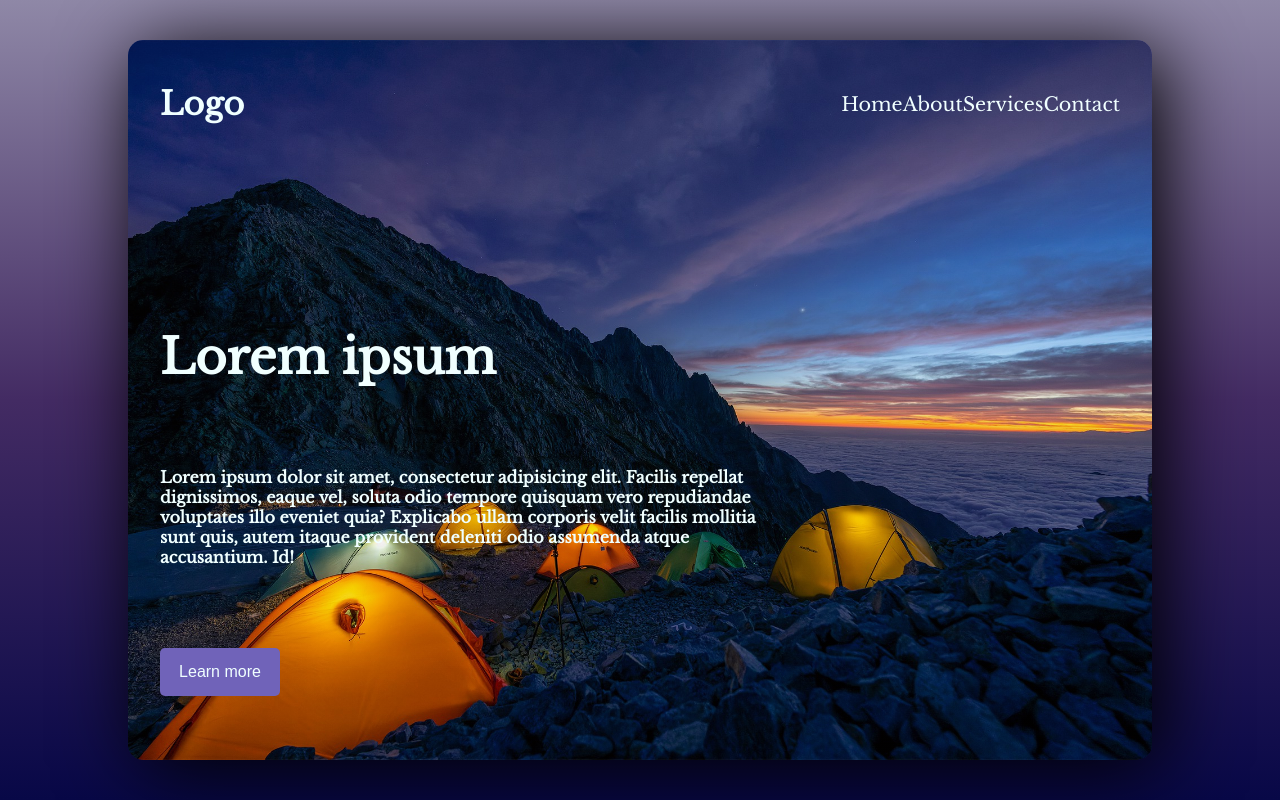
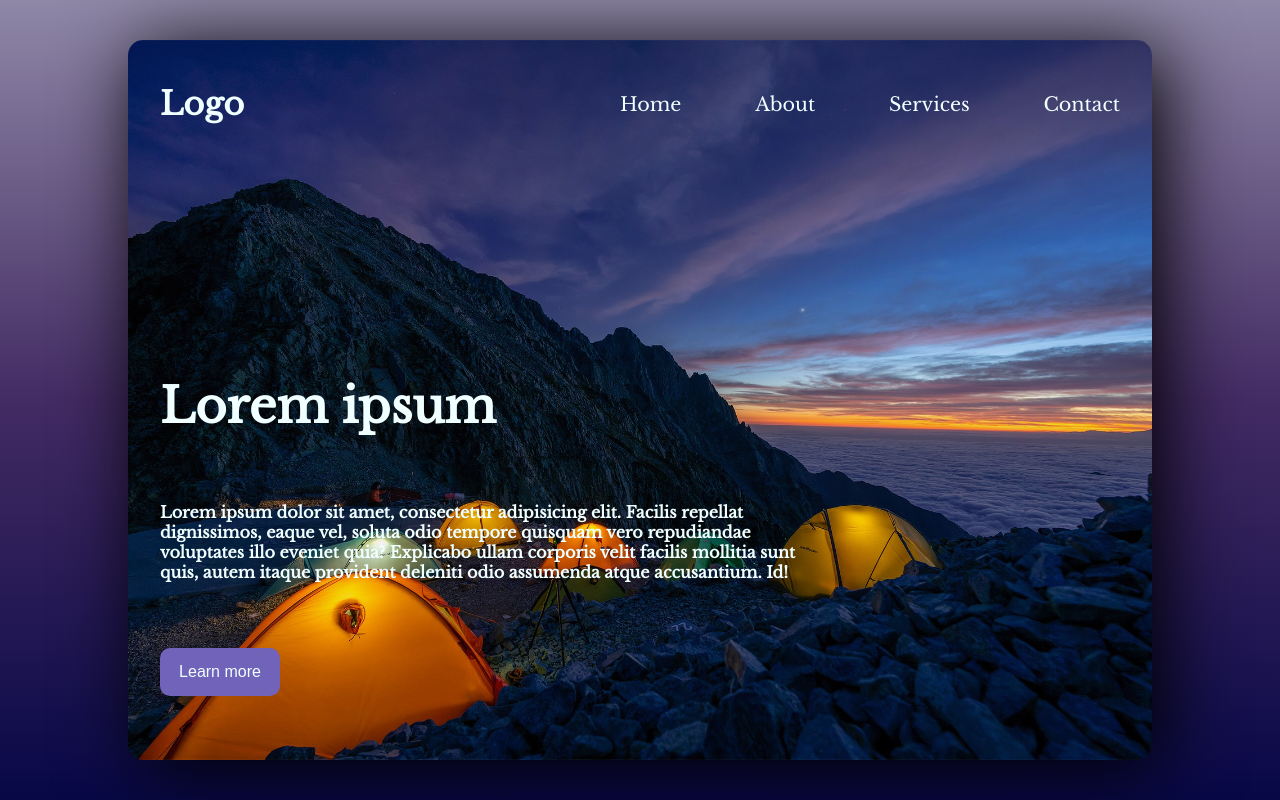
Before and after one commit to Ljusaj123/Landing-page, a React (Create React App) app: page / in a window 1280 px wide. Built offline with nearby package versions, Linux system fonts and the light colour scheme.

Commit message:
updated styles, changed class names

```diff
--- a/src/components/Header.js
+++ b/src/components/Header.js
@@ -3,11 +3,9 @@ import NavBar from "./NavBar";
 
 function Header() {
   return (
-    <header className="header">
+    <header>
       <div className="header-container">
-        <div className="logo-container">
-          <h1>Logo</h1>
-        </div>
+        <h1>Logo</h1>
         <NavBar />
       </div>
     </header>
--- a/src/components/MainText.js
+++ b/src/components/MainText.js
@@ -2,16 +2,16 @@ import React from "react";
 
 function MainText() {
   return (
-    <main className="main">
+    <main>
       <div className="main-container">
         <h1>Lorem ipsum</h1>
-        <h2>
+        <h3>
           Lorem ipsum dolor sit amet, consectetur adipisicing elit. Facilis
           repellat dignissimos, eaque vel, soluta odio tempore quisquam vero
           repudiandae voluptates illo eveniet quia? Explicabo ullam corporis
           velit facilis mollitia sunt quis, autem itaque provident deleniti odio
           assumenda atque accusantium. Id!
-        </h2>
+        </h3>
         <button className="btn">Learn more</button>
       </div>
     </main>
--- a/src/components/NavBar.js
+++ b/src/components/NavBar.js
@@ -11,8 +11,8 @@ function NavBar() {
   };
 
   return (
-    <div className="navbar-container">
-      <nav
+    <nav className="navbar-container">
+      <div
         className={
           navbar ? "navbar-menu-container active" : "navbar-menu-container"
         }
@@ -26,7 +26,7 @@ function NavBar() {
             </li>
           );
         })}
-      </nav>
+      </div>
       <div className="navbar-hamburger" onClick={showNavbar}>
         <li
           className={
@@ -44,7 +44,7 @@ function NavBar() {
           }
         ></li>
       </div>
-    </div>
+    </nav>
   );
 }
 
--- a/src/index.css
+++ b/src/index.css
@@ -48,73 +48,77 @@ body {
   padding: 1rem 2rem;
 }
 
-.landing-page .landing-page-container .header {
+header {
   height: 12vh;
   width: 100%;
   display: flex;
   justify-content: center;
   align-items: center;
 }
-
-.header .header-container {
+.header-container {
   width: 100%;
   display: flex;
   justify-content: space-between;
   align-items: center;
 }
-.header .header-container .navbar-hamburger {
-  display: none;
-}
-.header .header-container .logo-container {
-  color: rgb(240, 255, 255);
-}
-.header .header-container .logo-container h1 {
+
+.header-container h1 {
   color: rgb(240, 255, 255);
   cursor: pointer;
   font-size: clamp(1.2rem, 2.5vw, 2.5rem);
-  transition: transform 0.3s ease;
+  transition: all 0.3s ease;
 }
 
-.header .header-container .logo-container h1:active {
+.header-container h1:active {
   transform: scale(0.8);
-  transition: transform 0.3s ease;
 }
-.header .header-container .navbar-menu-container {
+
+.navbar-container {
   width: clamp(260px, 70%, 500px);
+  height: 100%;
+  display: flex;
+  justify-content: flex-end;
+  align-items: center;
+}
+
+.navbar-container .navbar-hamburger {
+  display: none;
+}
+
+.navbar-menu-container {
+  width: 100%;
   height: 100%;
   display: flex;
   justify-content: space-between;
   align-items: center;
 }
-.header .header-container .navbar-menu-container li {
+
+.navbar-menu-container .navbar-links {
   list-style: none;
-  transition: transform 0.3s ease;
+  transition: all 0.3s ease;
 }
-.header .header-container .navbar-menu-container li a {
+
+.navbar-menu-container .navbar-links:active {
+  transform: scale(0.9);
+}
+.navbar-menu-container .navbar-items {
   text-decoration: none;
   color: rgb(240, 255, 255);
   font-size: clamp(0.8rem, 1.5vw, 1.2rem);
   transition: all 0.3s ease-in;
 }
-
-.header .header-container .navbar-menu-container li:active {
+.navbar-menu-container .navbar-items:active {
   transform: scale(0.9);
-  transition: transform 0.3s ease;
-}
-.header .header-container .navbar-menu-container li a:hover {
-  color: rgb(112, 99, 185);
-  transition: all 0.3s ease-in;
 }
 
-.landing-page .landing-page-container .main {
-  height: 350px;
-  width: 100%;
-  width: clamp(250px, 90%, 600px);
+main {
+  height: 40vh;
+  width: clamp(250px, 90%, 650px);
   color: rgb(240, 255, 255);
-  flex-grow: 0.1;
   margin-bottom: 3rem;
 }
-.landing-page .landing-page-container .main .main-container {
+
+.main-container {
   height: 100%;
   width: 100%;
   display: flex;
@@ -122,11 +126,11 @@ body {
   justify-content: space-between;
   align-items: flex-start;
 }
-.landing-page .landing-page-container .main .main-container h1 {
+.main-container h1 {
   font-size: clamp(1.5rem, 4.5vw, 3rem);
   width: 100%;
 }
-.landing-page .landing-page-container .main .main-container h2 {
+.main-container h3 {
   font-size: clamp(0.85rem, 1.5vw, 1rem);
 }
 
@@ -134,40 +138,35 @@ body {
   height: 3rem;
   width: clamp(50px, 40%, 120px);
   border: none;
-  border-radius: 5px;
+  border-radius: 10px;
   background-color: rgb(112, 99, 185);
   color: rgb(240, 255, 255);
+  font-size: clamp(0.8rem, 2.5vw, 1rem);
   cursor: pointer;
-  transition: transform 0.4s ease-in;
-  font-size: clamp(0.7rem, 1.5vw, 1rem);
+  transition: all 0.4s ease-in;
 }
 
 .btn:active {
   transform: scale(0.8);
-  transition: transform 0.2s ease-in;
 }
 
-.btn-2 {
-  width: clamp(50px, 20%, 120px);
-}
-
-@media screen and (max-width: 500px) {
+@media screen and (max-width: 600px) {
   .landing-page .landing-page-container {
     padding: 1rem;
     align-items: center;
   }
-  .landing-page .landing-page-container .main .main-container {
+  .main-container {
     align-items: center;
   }
 
-  .landing-page .landing-page-container .main .main-container h1 {
+  .main-container h1 {
     text-align: center;
   }
-  .landing-page .landing-page-container .main .main-container h2 {
+  .main-container h3 {
     text-align: center;
   }
 
-  .header .header-container .navbar-menu-container {
+  .navbar-menu-container {
     position: absolute;
     top: -100%;
     left: 0;
@@ -184,22 +183,21 @@ body {
     transition: all 0.5s ease;
   }
 
-  .header .header-container .navbar-menu-container.active {
+  .navbar-menu-container.active {
     opacity: 1;
     top: 0%;
     z-index: 10;
     background-color: rgb(112, 99, 185);
     transition: all 0.5s ease;
   }
-  .header .header-container .navbar-menu-container li a:hover {
-    color: rgb(240, 255, 255);
-  }
-  .header .header-container .navbar-hamburger {
+
+  .navbar-container .navbar-hamburger {
     display: block;
     cursor: pointer;
-    z-index: 998;
+    z-index: 20;
   }
-  .header .header-container .navbar-hamburger .navbar-hamburger-line {
+
+  .navbar-container .navbar-hamburger-line {
     width: 27px;
     height: 3px;
     margin: 5px 2px;
@@ -209,26 +207,14 @@ body {
     transition: all 0.5s ease;
   }
 
-  .header
-    .header-container
-    .navbar-hamburger
-    .navbar-hamburger-line.open:nth-child(2) {
+  .navbar-container .navbar-hamburger-line.open:nth-child(2) {
     transform: rotate(720deg);
     background: transparent;
-    transition: all 0.5s ease;
   }
-  .header
-    .header-container
-    .navbar-hamburger
-    .navbar-hamburger-line.open:nth-child(1) {
+  .navbar-container .navbar-hamburger-line.open:nth-child(1) {
     transform: translateY(13px) rotate(45deg);
-    transition: all 0.5s ease;
   }
-  .header
-    .header-container
-    .navbar-hamburger
-    .navbar-hamburger-line.open:nth-child(3) {
+  .navbar-container .navbar-hamburger-line.open:nth-child(3) {
     transform: translateY(-3px) rotate(-45deg);
-    transition: all 0.5s ease;
   }
 }
```
